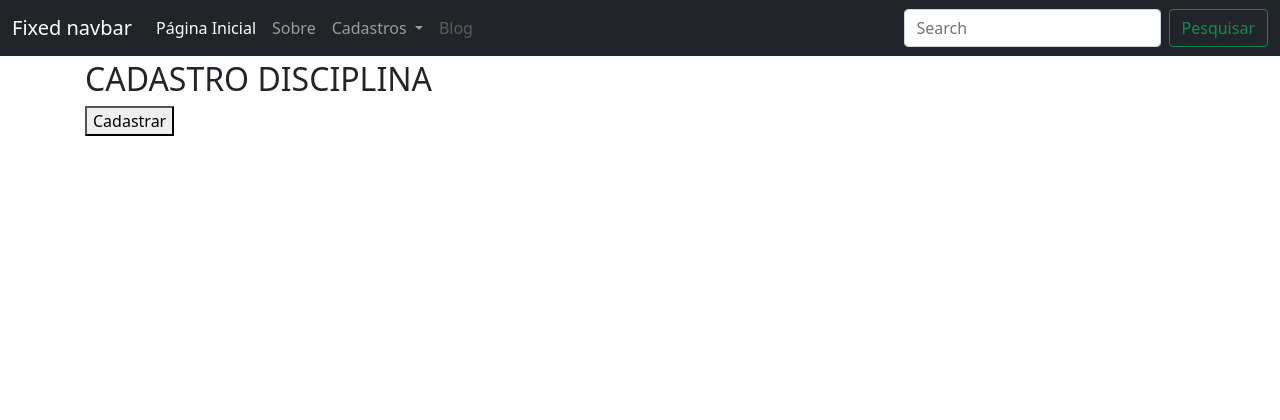
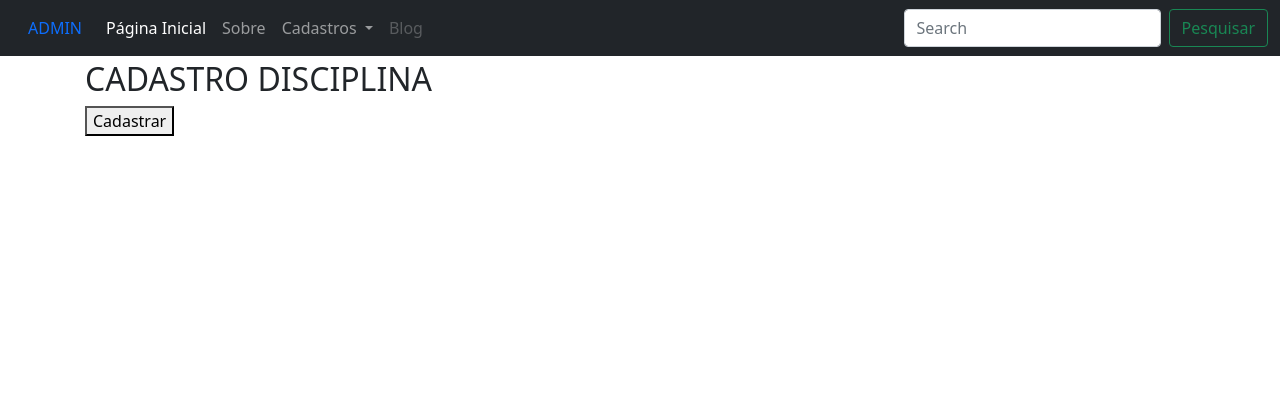
Before and after one commit to christieifpr/Blog, a Django app: page /cadastrar/material/ in a window 1280 px wide. Shown: the top 420 px of the page. Run offline with Django 3.2, Linux system fonts and the light colour scheme; some libraries are stand-ins or nearby versions.

Commit message:
navbar admin
sos

```diff
--- a/paginas/templates/paginas/modelo.html
+++ b/paginas/templates/paginas/modelo.html
@@ -46,7 +46,7 @@
 
   <nav class="navbar navbar-expand-md navbar-dark fixed-top bg-dark">
     <div class="container-fluid">
-      <a class="navbar-brand" href="#">Fixed navbar</a>
+      <a class="nav-link" href= "http://localhost:8000/admin/ %}">ADMIN</a>
       <button class="navbar-toggler" type="button" data-bs-toggle="collapse" data-bs-target="#navbarCollapse" aria-controls="navbarCollapse" aria-expanded="false" aria-label="Toggle navigation">
         <span class="navbar-toggler-icon"></span>
       </button>
```
